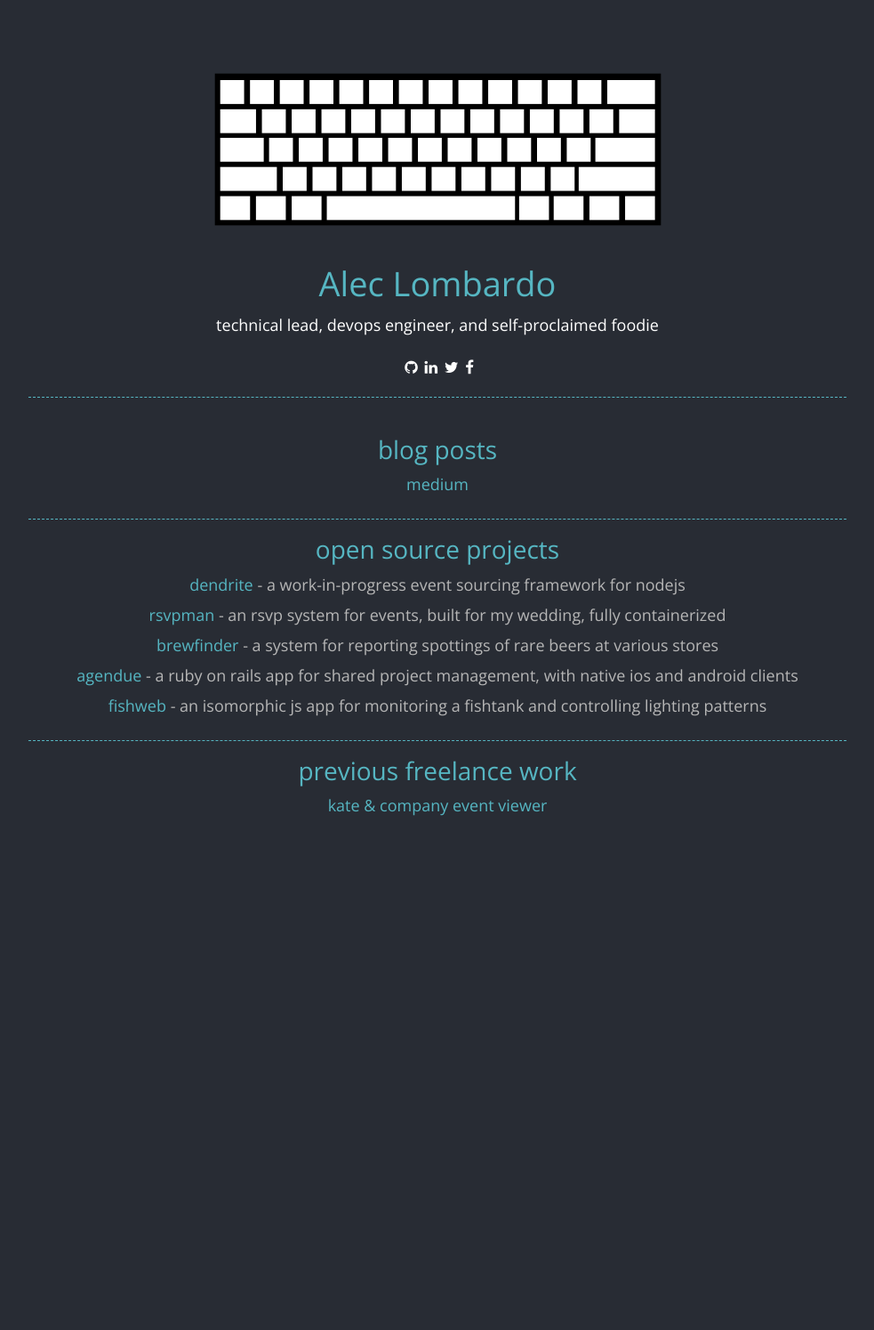
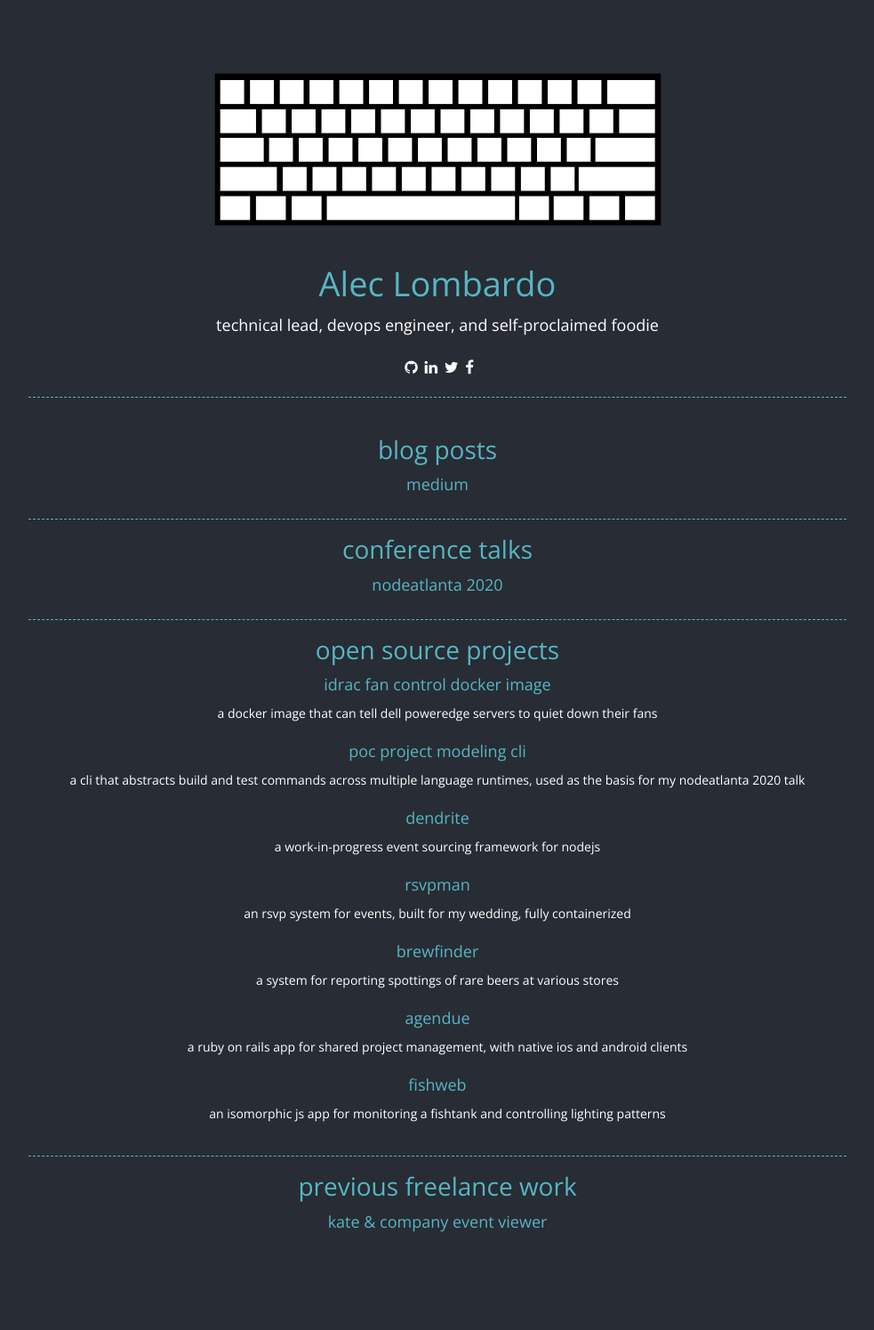
Before and after one commit to alombardo4/Portfolio, a Jekyll site: the page built from index.html, in a window 1280 px wide. Shown: the whole page at 89% size, without its empty margins (148-1131 px from the left). Built offline with Jekyll 4.4.1, drawn with Linux system fonts in a browser that asks for light colours; nearby versions of some CDN libraries; before the commit the page ends 1027 px from its top, so only the background shows below that.

Commit message:
Add conference talks section and new OSS projects

```diff
--- a/index.html
+++ b/index.html
@@ -8,12 +8,34 @@ layout: default
   </div>
   <hr />
   <div class="project-list">
+    <h1 class="page-heading">Conference Talks</h1>
+    <h3><a class="post-link" href="https://node-atl.org/speaker-info/alec-lombardo" target="_blank">NodeAtlanta 2020</a>
+    </h3>
+  </div>
+  <hr />
+  <div class="project-list">
     <h1 class="page-heading">Open Source Projects</h1>
-    <h3><a class="post-link" href="https://github.com/alombardo4/dendrite" target="_blank">Dendrite</a> - a work-in-progress event sourcing framework for NodeJS</h3>
-    <h3><a class="post-link" href="https://github.com/alombardo4/rsvpman" target="_blank">RSVPMan</a> - an RSVP system for events, built for my wedding, fully containerized</h3>
-    <h3><a class="post-link" href="https://github.com/alombardo4/brewfinder" target="_blank">Brewfinder</a> - a system for reporting spottings of rare beers at various stores</h3>
-    <h3><a class="post-link" href="https://github.com/alombardo4/agendue" target="_blank">Agendue</a> - a Ruby on Rails app for shared project management, with native iOS and Android clients</h3>
-    <h3><a class="post-link" href="https://github.com/alombardo4/fishweb" target="_blank">Fishweb</a> - an isomorphic JS app for monitoring a fishtank and controlling lighting patterns</h3>
+    <h3>
+      <a class="post-link" href="https://github.com/alombardo4/idrac-fan-control-docker" target="_blank">IDRAC Fan
+        Control Docker Image</a>
+    </h3>
+    <p>A Docker image that can tell Dell PowerEdge servers to quiet down their fans</p>
+    <h3><a class="post-link" href="https://github.com/alombardo4/my-cli" target="_blank">POC Project Modeling CLI</a>
+    </h3>
+    <p>
+      a CLI that abstracts build and test commands across multiple language runtimes, used as the basis for my
+      NodeAtlanta 2020 talk
+    </p>
+    <h3><a class="post-link" href="https://github.com/alombardo4/dendrite" target="_blank">Dendrite</a></h3>
+    <p>a work-in-progress event sourcing framework for NodeJS</p>
+    <h3><a class="post-link" href="https://github.com/alombardo4/rsvpman" target="_blank">RSVPMan</a></h3>
+    <p>an RSVP system for events, built for my wedding, fully containerized</p>
+    <h3><a class="post-link" href="https://github.com/alombardo4/brewfinder" target="_blank">Brewfinder</a></h3>
+    <p>a system for reporting spottings of rare beers at various stores</p>
+    <h3><a class="post-link" href="https://github.com/alombardo4/agendue" target="_blank">Agendue</a></h3>
+    <p>a Ruby on Rails app for shared project management, with native iOS and Android clients</p>
+    <h3><a class="post-link" href="https://github.com/alombardo4/fishweb" target="_blank">Fishweb</a></h3>
+    <p>an isomorphic JS app for monitoring a fishtank and controlling lighting patterns</p>
   </div>
   <hr />
   <div class="project-list">
--- a/public/stylesheets/styles.scss
+++ b/public/stylesheets/styles.scss
@@ -244,6 +244,9 @@ mark, .mark {
   * {
     text-transform: lowercase;
   }
+  p {
+    text-align: center;
+  }
 }
 
 .post {
```
Also changed, not shown: 3 other files. Lines whose indentation alone changed are shown as unchanged.
